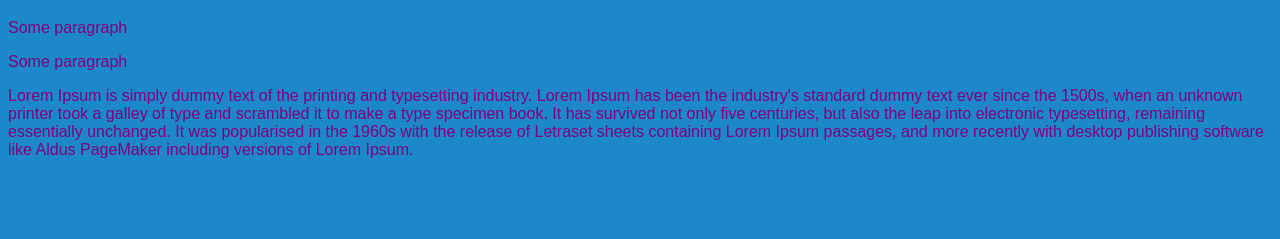
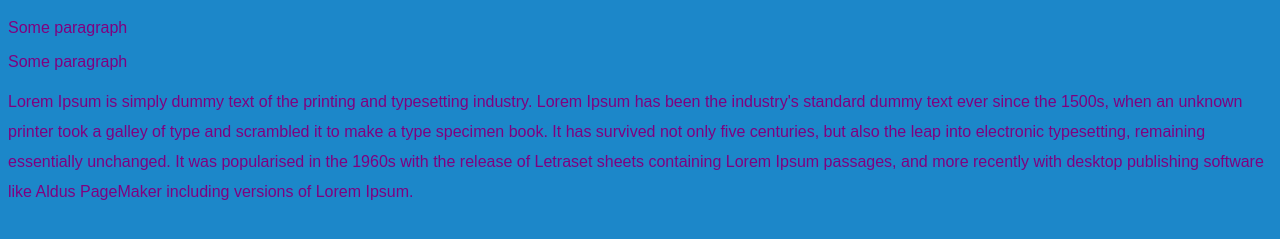
Before and after one commit to waverie/csen60, a plain HTML site: page week2/css-playground/index.html in a window 1280 px wide. Shown: the part 61-300 px from the top of the page. Drawn offline with Linux system fonts and the light colour scheme.

Commit message:
New formatting

```diff
--- a/week2/css-playground/style.css
+++ b/week2/css-playground/style.css
@@ -15,7 +15,7 @@ html {
 
 body {
     background-color:#1c87c9;
-  }
+}
 
 p {
     color:purple;
@@ -31,5 +31,5 @@ middle-p {
 
 /* id selection*/
 #main-text {
-    line-height: 30 px;
+    line-height: 30px;
 }
```
Also changed, not shown: week2/css-playground/index.html (+0 -1 lines).
